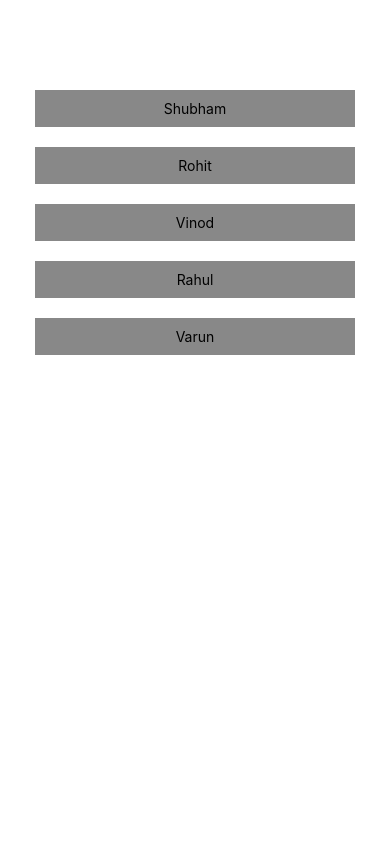
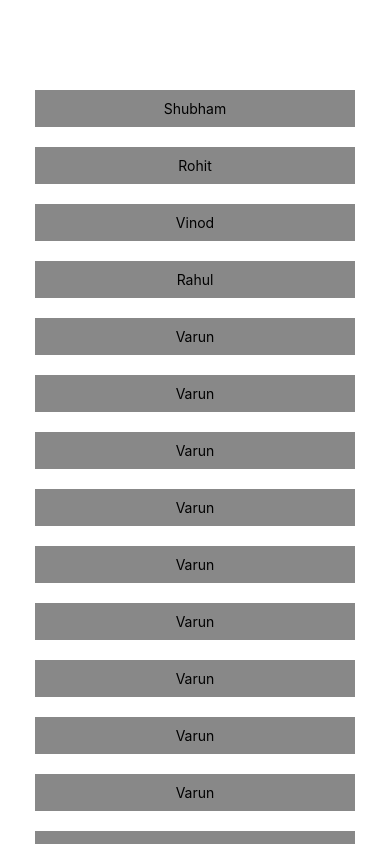
Before and after one commit to SkilletElveti/ReactNativeTutorial, a React Native app: screen / in a window 390 px wide. Built offline with nearby package versions, Linux system fonts and the light colour scheme.

Commit message:
- Added Scroll View

```diff
--- a/App.js
+++ b/App.js
@@ -1,5 +1,5 @@
 import { StatusBar } from 'expo-status-bar';
-import { StyleSheet, Text, View, Button, TextInput} from 'react-native';
+import { StyleSheet, Text, View, Button, ScrollView} from 'react-native';
 import React, { useState} from 'react';
 
 export default function App() {
@@ -17,14 +17,36 @@ export default function App() {
     {name: 'Vinod', key: '3'},
     {name: 'Rahul', key: '4'},
     {name: 'Varun', key: '5'},
+    {name: 'Varun', key: '6'},
+    {name: 'Varun', key: '7'},
+    {name: 'Varun', key: '8'},
+    {name: 'Varun', key: '9'},
+    {name: 'Varun', key: '10'},
+    {name: 'Varun', key: '11'},
+    {name: 'Varun', key: '12'},
+    {name: 'Varun', key: '13'},
+    {name: 'Varun', key: '14'},
+    {name: 'Varun', key: '15'},
+    {name: 'Varun', key: '16'},
+    {name: 'Varun', key: '17'},
+    {name: 'Varun', key: '18'},
+    {name: 'Varun', key: '19'},
+    {name: 'Varun', key: '20'},
+    {name: 'Varun', key: '21'},
+    {name: 'Varun', key: '22'},
+    {name: 'Varun', key: '23'},
+    {name: 'Varun', key: '24'},
   ])
   return (
     <View style={styles.container}>
+    <ScrollView>
     {peoples.map((people) => {
-        return(<View key={people.key} >
-          <Text style={styles.item}> {people.name} </Text>
-        </View>);
+        return(
+            <View key={people.key} >
+              <Text style={styles.item}> {people.name} </Text>
+            </View>)
       })}
+      </ScrollView>
     <StatusBar style="auto" />
     </View>
   );
```
